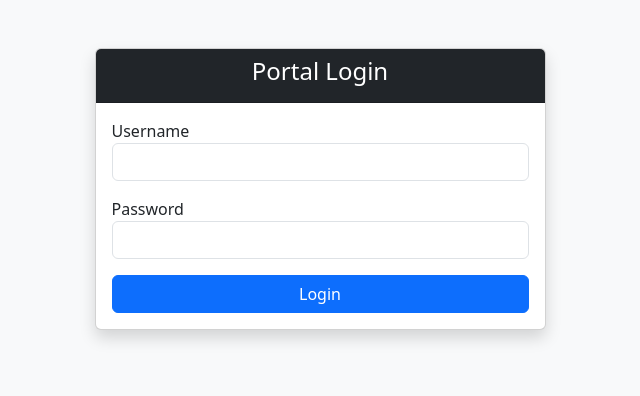
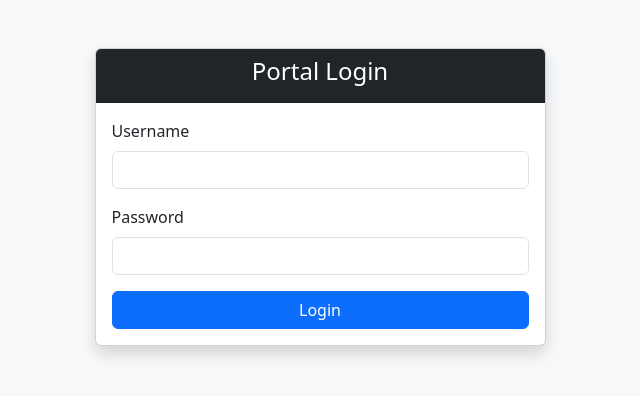
Before and after one commit to DillikumarJakkala/CONSULTING_SERVICE, a Django app: page /login/ in a window 1280 px wide. Shown: the part 56-452 px from the top of the page, without its empty margins (320-960 px from the left). Run offline with Django 5.2, Linux system fonts and the light colour scheme; some libraries are stand-ins or nearby versions.

Commit message:
Update login.html

```diff
--- a/recruitment/templates/recruitment/login.html
+++ b/recruitment/templates/recruitment/login.html
@@ -1,4 +1,3 @@
-
 {% extends 'recruitment/base.html' %}
 {% load crispy_forms_tags %}
 {% block content %}
@@ -9,16 +8,25 @@
                 <h4>Portal Login</h4>
             </div>
             <div class="card-body">
-               <form method="POST" action="{% url 'login' %}">
+
+                <!-- Display error message if authentication fails -->
+                {% if error %}
+                    <div class="alert alert-danger alert-dismissible fade show" role="alert">
+                        {{ error }}
+                        <button type="button" class="btn-close" data-bs-dismiss="alert" aria-label="Close"></button>
+                    </div>
+                {% endif %}
+
+                <form method="POST" action="">
                     {% csrf_token %}
 
                     <div class="mb-3">
-        <label for="username">Username</label>
+                        <label for="username" class="form-label">Username</label>
                         <input type="text" name="username" id="username" class="form-control" required>
                     </div>
 
                     <div class="mb-3">
-        <label for="password">Password</label>
+                        <label for="password" class="form-label">Password</label>
                         <input type="password" name="password" id="password" class="form-control" required>
                     </div>
 
```
Lines whose indentation alone changed are shown as unchanged.
